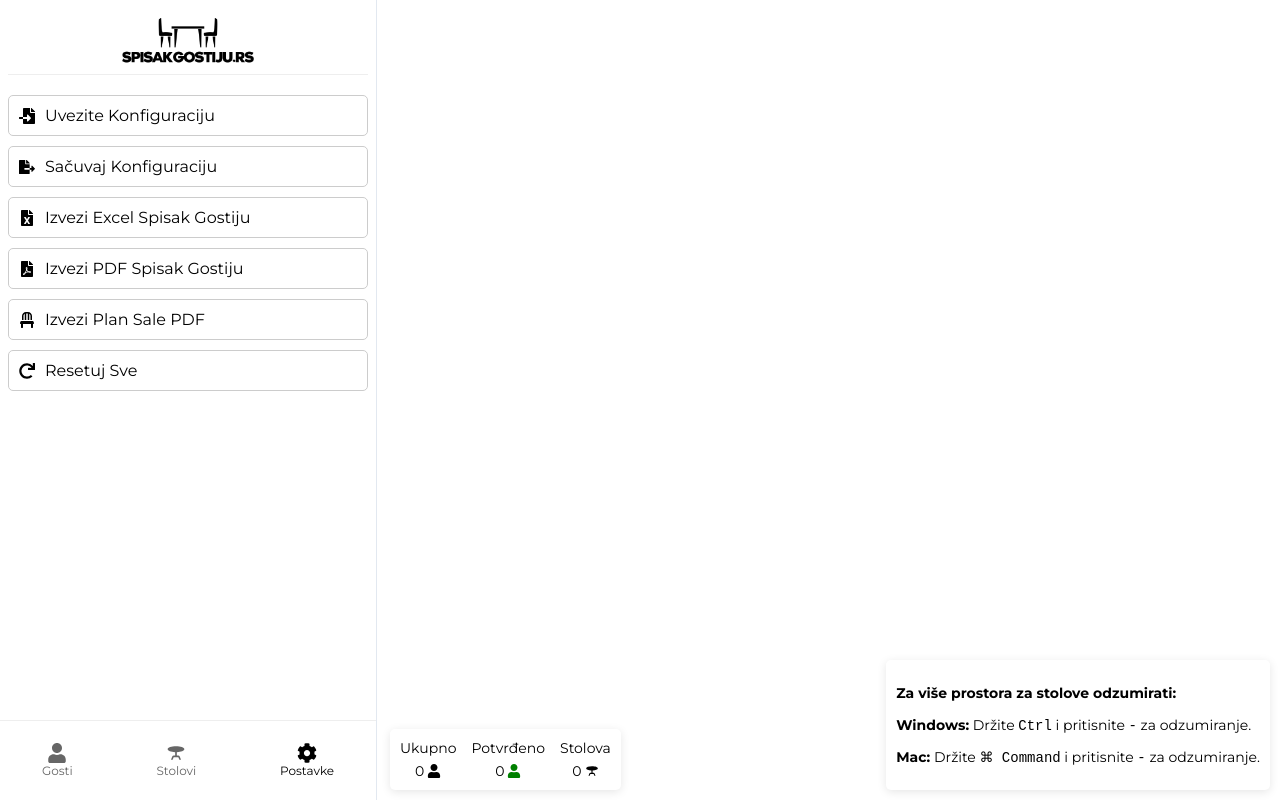
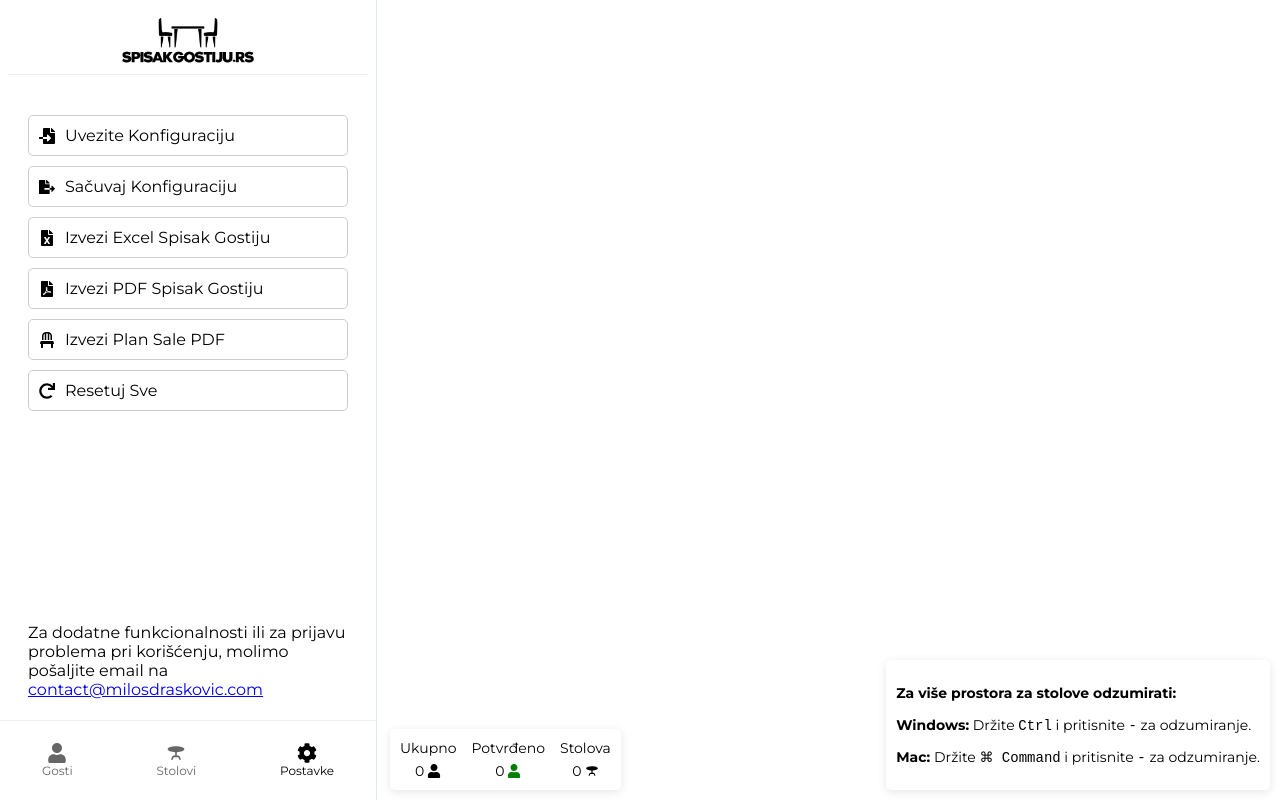
Before and after one commit to Adrian-Swifter/spisak-gostiju, a React (Vite) app: page / in a window 1280 px wide. Both pictures are taken after typing "Sample", "Sample" into the empty fields and a click on the button "Postavke". Built offline with nearby package versions, Linux system fonts and the light colour scheme.

Commit message:
added titles to setting tab button and added contact

```diff
--- a/src/App.tsx
+++ b/src/App.tsx
@@ -256,9 +256,9 @@ const App = () => {
             </div>
             <div
               style={{
-                marginBottom: "80px",
                 overflowY: "auto",
-                height: "calc(100vh - 200px)",
+                height: "calc(100vh - 180px)",
+                padding: "20px",
               }}
             >
               {activeTab === "guests" && (
@@ -274,6 +274,14 @@ const App = () => {
                 </>
               )}
               {activeTab === "settings" && (
+                <div
+                  style={{
+                    display: "flex",
+                    flexDirection: "column",
+                    justifyContent: "space-between",
+                    height: "100%",
+                  }}
+                >
                   <div
                     className="button-group"
                     style={{
@@ -294,6 +302,7 @@ const App = () => {
                         cursor: "pointer",
                         border: "1px solid #ccc",
                       }}
+                      title="Fajl koji ste sačuvali. Završava se sa .json ekstenzijom."
                     >
                       <FaFileImport style={iconStyle} />
                       Uvezite Konfiguraciju
@@ -314,6 +323,7 @@ const App = () => {
                         color: "#000",
                         border: "1px solid #ccc",
                       }}
+                      title="Sačuvajte podatke (goste,stolove...) za kasnije korišćenje."
                     >
                       <FaFileExport style={iconStyle} />
                       Sačuvaj Konfiguraciju
@@ -362,10 +372,21 @@ const App = () => {
                         color: "#000",
                         border: "1px solid #ccc",
                       }}
+                      title="Briše sve podatke (goste, stolove...). Koristiti u slučaju potrebe za rasporedom gostiju u dodatnoj sali i slično."
                     >
                       <FaRedo style={iconStyle} />
                       Resetuj Sve
                     </button>
+                  </div>
+                  <div>
+                    <p>
+                      Za dodatne funkcionalnosti ili za prijavu problema pri
+                      korišćenju, molimo pošaljite email na{" "}
+                      <a href="mailto:contact@milosdraskovic.com">
+                        contact@milosdraskovic.com
+                      </a>
+                    </p>
+                  </div>
                 </div>
               )}
 
@@ -678,6 +699,7 @@ const App = () => {
                   color: "#000",
                   border: "1px solid #ccc",
                 }}
+                title="Sačuvajte podatke (goste,stolove...) za kasnije korišćenje."
               >
                 <FaFileExport style={iconStyle} />
                 Sačuvaj konfiguraciju
```
Lines whose indentation alone changed are shown as unchanged.
